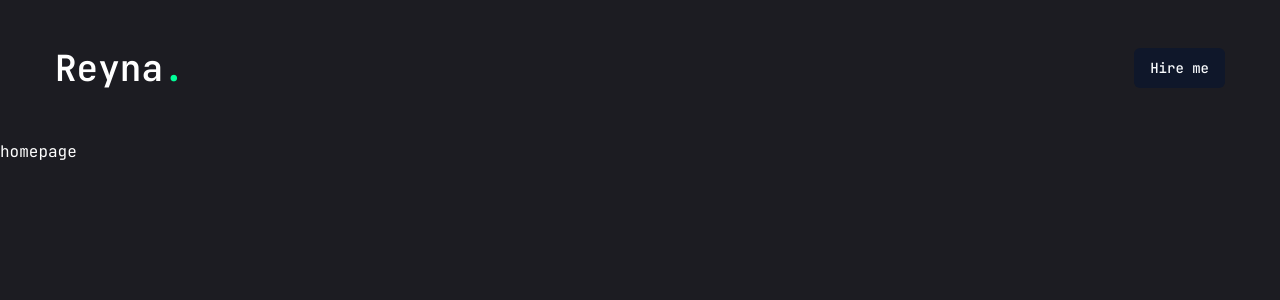
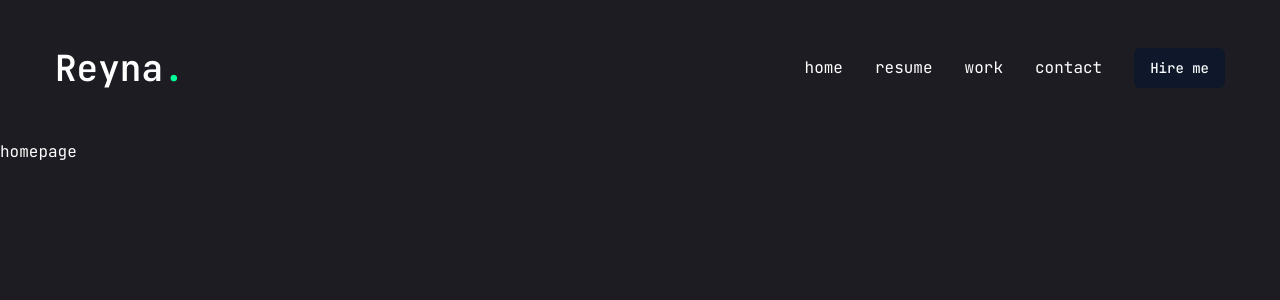
Before and after one commit to reynaroma/reyna-portfolio, a Next.js app: page / in a window 1280 px wide. Shown: the top 300 px of the page. Built offline with nearby package versions, Linux system fonts and the light colour scheme.

Commit message:
Map the links object and test the usePathname to get the current path

```diff
--- a/components/ui/Nav.jsx
+++ b/components/ui/Nav.jsx
@@ -23,9 +23,19 @@ const links = [
 ];
 
 function Nav() {
+  const pathName = usePathname(); // get the current path
+  console.log(pathName);
+
   return (
-    <nav>
-
+    <nav className="flex gap-8">
+      {links.map((link, index) => (
+        <Link className={``}
+          key={index}
+          href={link.path}
+        >
+          {link.name}
+        </Link>
+      ))}
     </nav>
   )
 }
```
